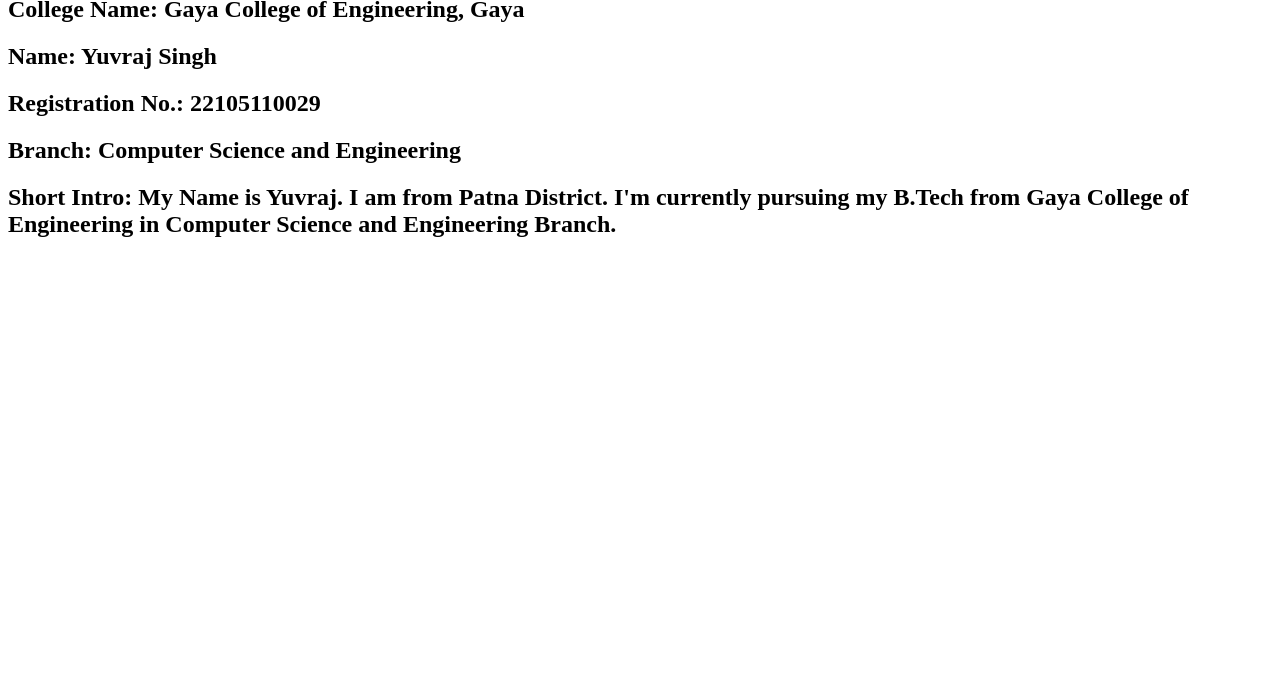
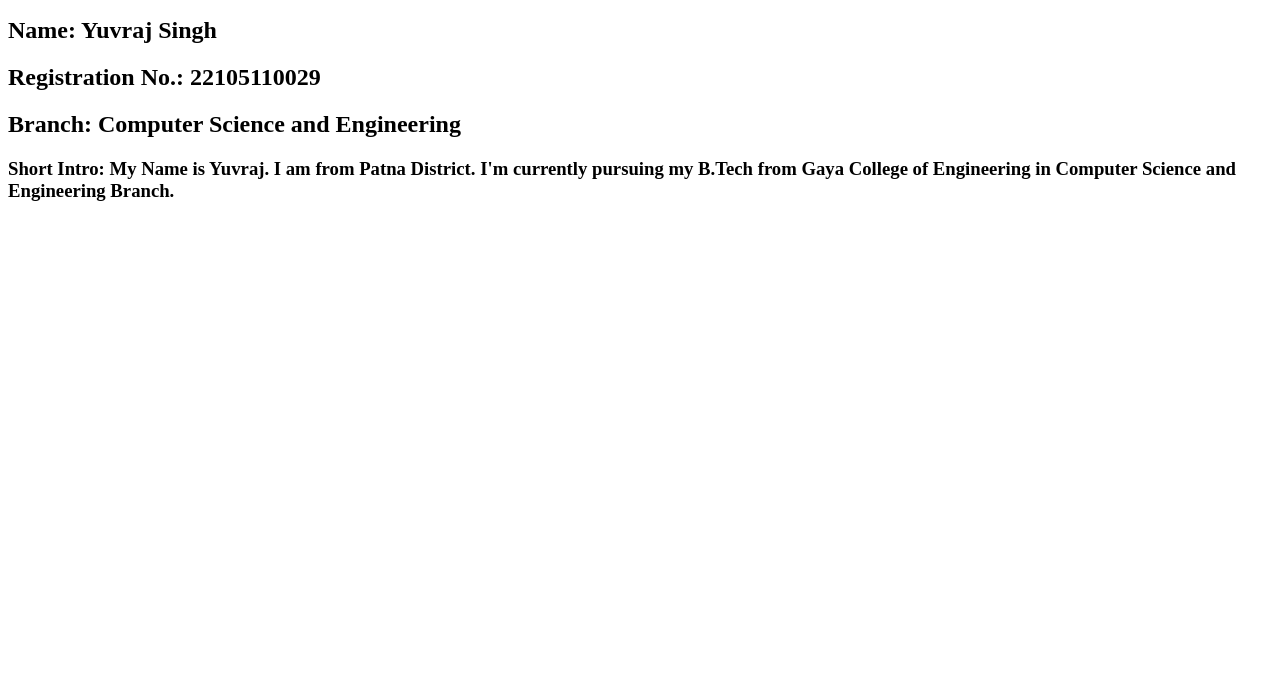
Before and after one commit to YuvrajS01/atplc-task1, a plain HTML site: page index.html in a window 1280 px wide. Shown: the part 110-800 px from the top of the page. Drawn offline with Linux system fonts and the light colour scheme.

Commit message:
Fixed title

```diff
--- a/index.html
+++ b/index.html
@@ -1,7 +1,7 @@
 <!DOCTYPE html>
 <html>
     <head>
-        Introduction
+        <title>Introduction</title>
     </head>
     <body>
         <h1>Introduction</h1>
@@ -9,6 +9,6 @@
         <h2>Name: Yuvraj Singh</h2>
         <h2>Registration No.: 22105110029</h2>
         <h2>Branch: Computer Science and Engineering</h2>
-        <h2>Short Intro: My Name is Yuvraj. I am from Patna District. I'm currently pursuing my B.Tech from Gaya College of Engineering in Computer Science and Engineering Branch.</h2>
+        <h3>Short Intro: My Name is Yuvraj. I am from Patna District. I'm currently pursuing my B.Tech from Gaya College of Engineering in Computer Science and Engineering Branch.</h3>
     </body>
 </html>
```
